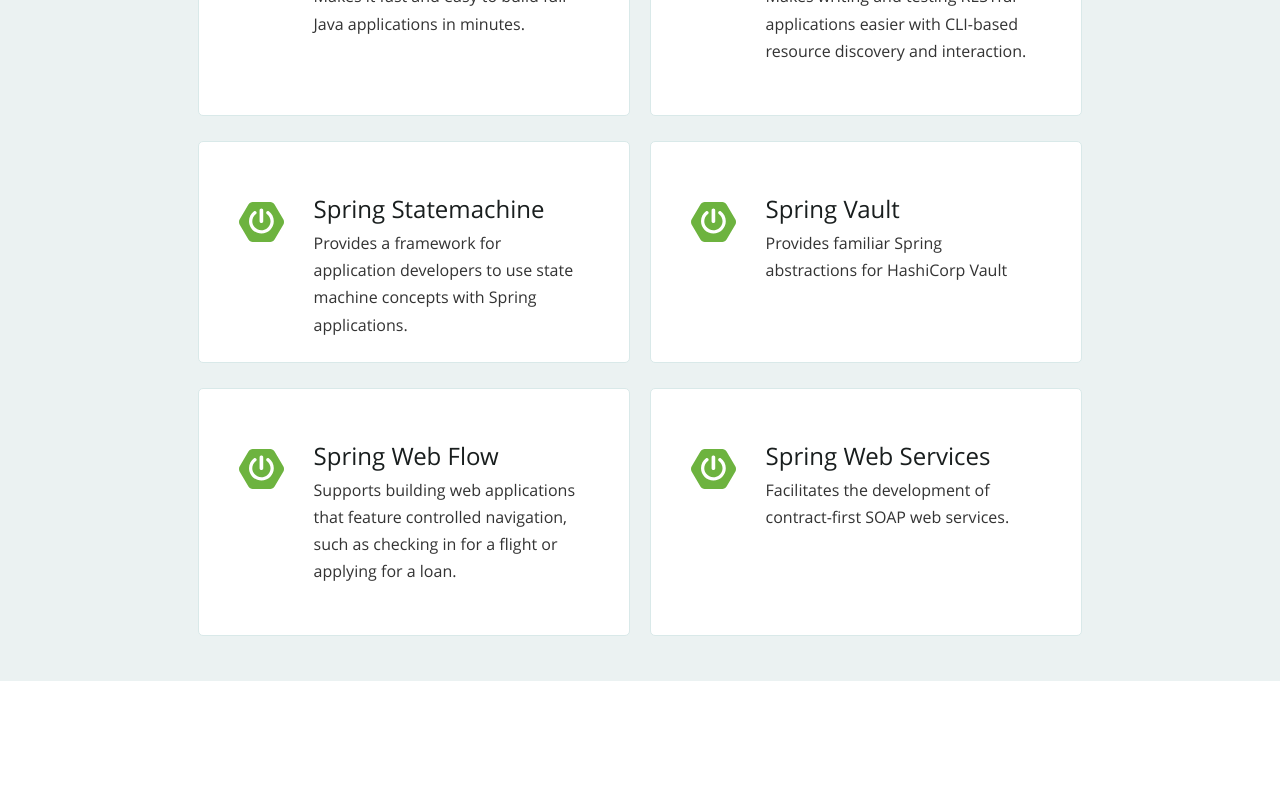
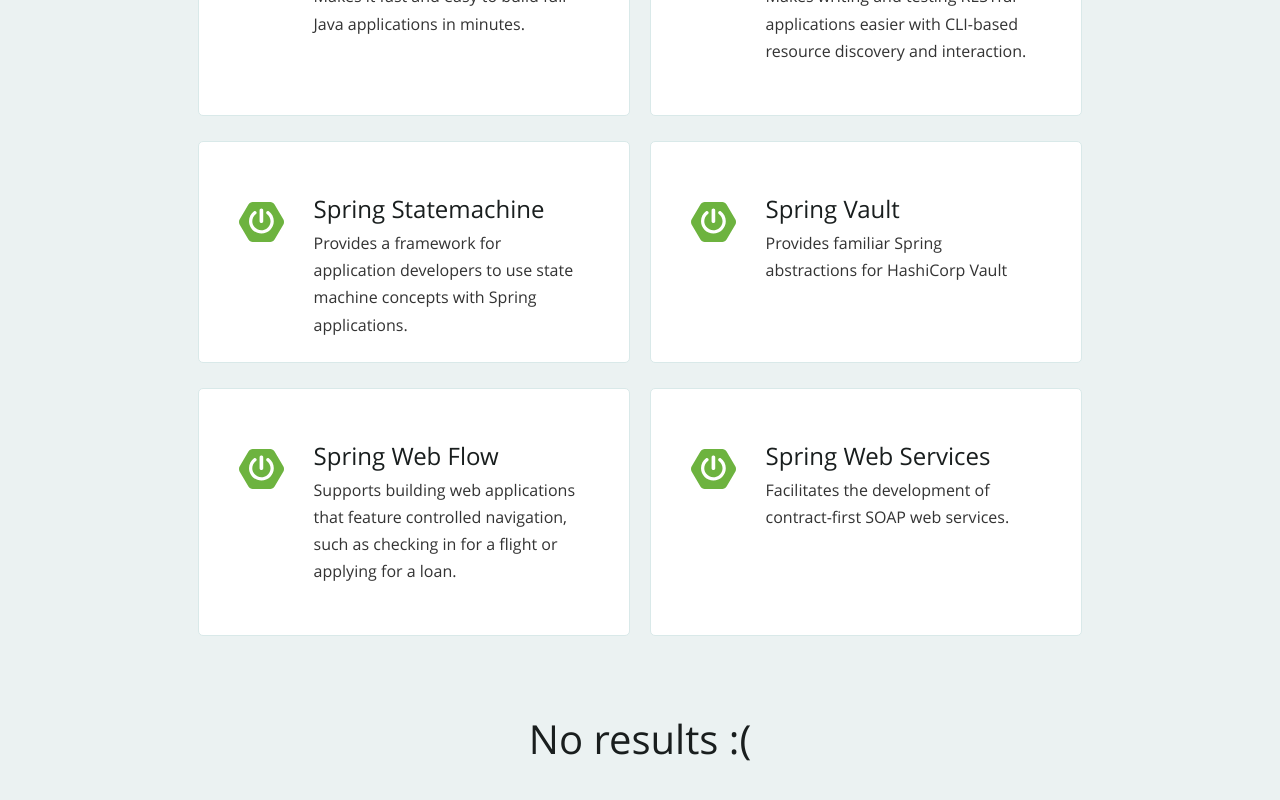
Before and after one commit to Nastik1811/spring-page, a React (Create React App) app: page / in a window 1280 px wide. Shown: the part 3101-3901 px from the top of the page. Before the commit the page ends 3782 px from the top, so only its background shows below. Built offline with nearby package versions, Linux system fonts and the light colour scheme.

Commit message:
Add 'no result' message

```diff
--- /dev/null
+++ b/src/components/Message/index.js
@@ -0,0 +1,11 @@
+import React from 'react'
+
+const Message = ({text}) => {
+    return(
+        <div className="message-container">
+            <span className="big-msg">{text}</span>
+        </div>
+    )
+}
+
+export default Message
--- a/src/index.css
+++ b/src/index.css
@@ -166,6 +166,19 @@
   background-size: contain;
 }
 
+.message-container{
+  margin: 60px auto;
+  text-align: center;
+}
+
+.big-msg{
+  font-size: 2.5rem;
+  font-weight: 600;
+  margin: auto;
+  padding: 30px;
+}
+
+
 @media(max-width: 800px){
   .project-item{
     width: 100%;
--- a/src/views/Projects/index.js
+++ b/src/views/Projects/index.js
@@ -3,6 +3,7 @@
 import ProjectItem from './ProjectItem';
 import Hero from '../../components/Hero';
 import SearchBar from '../../components/Searchbar';
+import Message from '../../components/Message';
 
 const Projects = () => {
   const [filter, setFilter] = useState("")
@@ -21,6 +22,7 @@
         <div className="projects-list">
           {filteredItems.map(p => <ProjectItem project={p}/>)}
         </div>
+        {filteredItems && <Message text="No results :("/>}
       </div>
     </div>
   );
```
Also changed, not shown: 1 other file (tests, documents, lock files or other folders).
